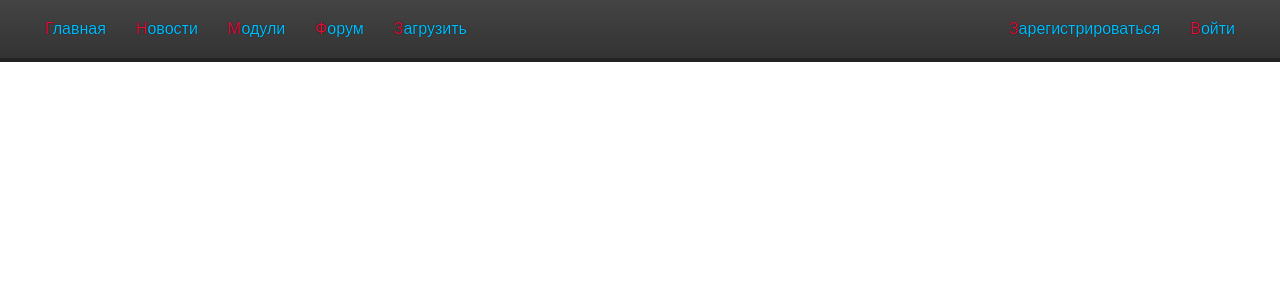
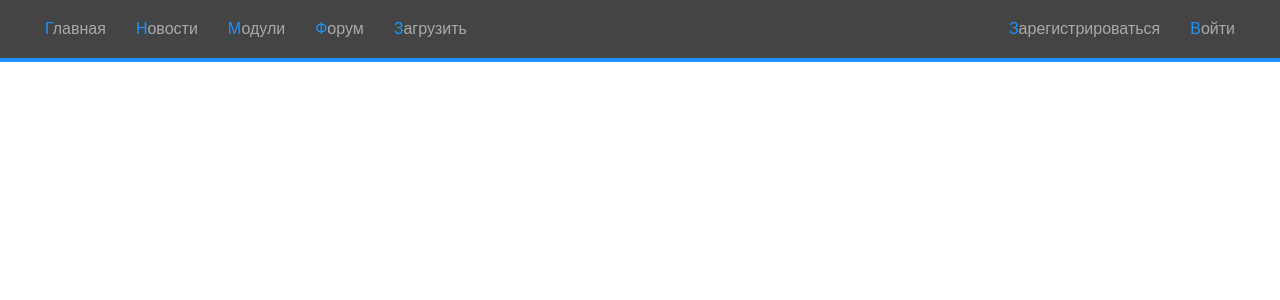
Before and after one commit to fenixrus/AtomeCMS, a PHP site: template assets/Themes/default/index.twig in a window 1280 px wide. Shown: the top 300 px of the page. Run offline with PHP 8.4, Linux system fonts and the light colour scheme; the template is opened without the code that fills it, so the values that code supplies are empty; some libraries are stand-ins or nearby versions.

Commit message:
Обновление верхнего меню

```diff
--- a/assets/Themes/default/css/custom.css
+++ b/assets/Themes/default/css/custom.css
@@ -15,16 +15,8 @@ header {
     padding: 5px;
     padding-left: 0;
     padding-right: 0;
-    border-bottom: 4px solid #222;
-
-    background: #444444; /* Old browsers */
-    background: -moz-linear-gradient(top,  #444444 0%, #333333 100%); /* FF3.6+ */
-    background: -webkit-gradient(linear, left top, left bottom, color-stop(0%,#444444), color-stop(100%,#333333)); /* Chrome,Safari4+ */
-    background: -webkit-linear-gradient(top,  #444444 0%,#333333 100%); /* Chrome10+,Safari5.1+ */
-    background: -o-linear-gradient(top,  #444444 0%,#333333 100%); /* Opera 11.10+ */
-    background: -ms-linear-gradient(top,  #444444 0%,#333333 100%); /* IE10+ */
-    background: linear-gradient(to bottom,  #444444 0%,#333333 100%); /* W3C */
-    filter: progid:DXImageTransform.Microsoft.gradient( startColorstr='#444444', endColorstr='#333333',GradientType=0 ); /* IE6-9 */
+    background: #444444;
+    border-bottom: 4px solid #1e90ff;
 }
 
 header ul {
@@ -43,9 +35,8 @@ header ul li {
 
 header ul li a {
     display: inline-block;
-    color: #00bfff;
+    color: #aaaaaa;
     text-decoration: none;
-    text-shadow: 0 0 1px #000;
     outline: none;
     text-align: center;
     width: inherit;
@@ -65,7 +56,7 @@ header ul li a:hover {
 
 header ul li a::first-letter {
     text-transform: uppercase;
-    color: #dc143c;
+    color: #1e90ff;
 }
 
 section#spacer {
--- a/index.php
+++ b/index.php
@@ -44,4 +44,4 @@ try {
     Debug::show($error->getMessage(), $error->getCode());
 }
 
-echo '<p style="background: blue;color: white;text-align: center; padding: 5px;">' . System::generation(3) . '</p>';
+//echo '<p style="background: blue;color: white;text-align: center; padding: 5px;">' . System::generation(3) . '</p>';
```
